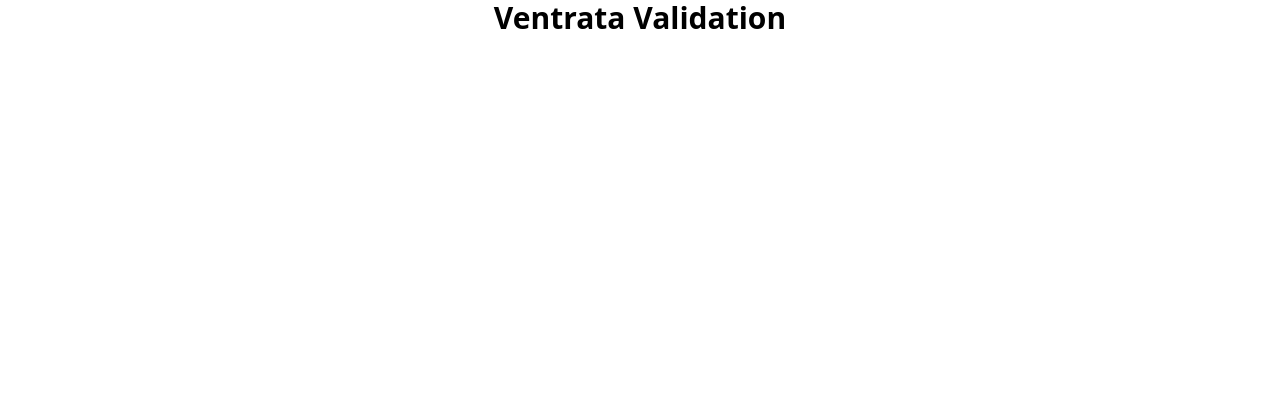
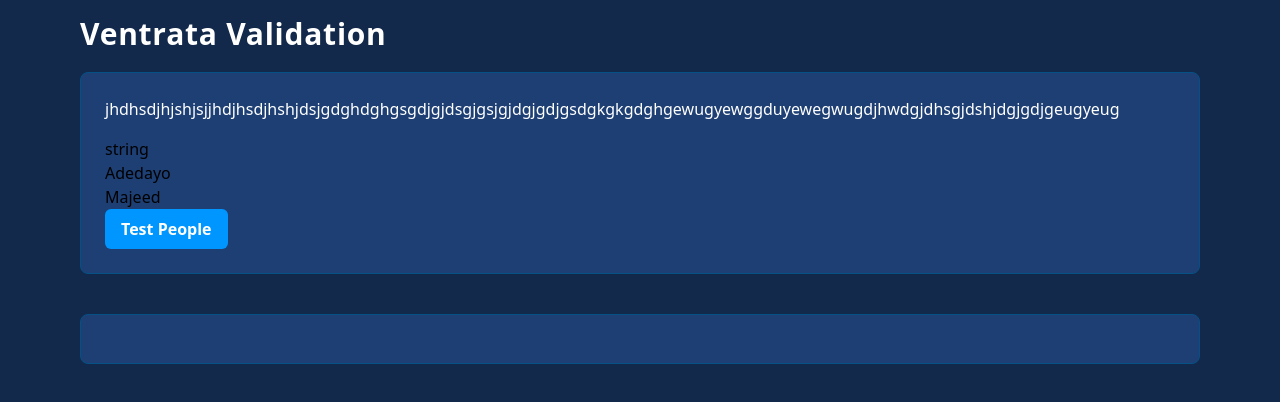
Before and after one commit to octotravel/octo-validator, a React (Create React App) app: page / in a window 1280 px wide. Shown: the top 402 px of the page. Built offline with nearby package versions, Linux system fonts and the light colour scheme.

Commit message:
context setup

```diff
--- a/src/App.tsx
+++ b/src/App.tsx
@@ -1,14 +1,20 @@
-import React from 'react';
-import './App.css';
-import Button from './components/button';
+import "./App.css";
+import Home from "./views/home";
+import { GlobalProvider,  } from "./context/globalState";
+
 
 function App() {
   return (
-    <div className="App">
-        <h1 className='text-3xl text-center font-bold capitalize text-blue-600'>
-          ventrata validation
-        </h1>
 
+    <div className="App min-h-screen  flex flex-wrap bg-primary relative">
+      <GlobalProvider>
+        <div className="md:container md:mx-auto px-4">
+          <h1 className="text-3xl tracking-wide mt-4 mb-4 font-bold capitalize text-text-base">
+            ventrata validation
+          </h1>
+          <Home />
+        </div>
+      </GlobalProvider>
     </div>
   );
 }
--- a/src/components/button.tsx
+++ b/src/components/button.tsx
@@ -1,12 +1,14 @@
-import React, { ReactNode } from "react";
+import React, { MouseEvent } from "react";
+import { IButton } from "../types";
 
-interface IButton {
-    children?: ReactNode
-}
 
-const Button:React.FC<IButton>  =({children, ...props})=>{
+const Button:React.FC<IButton>  =({children, onClick = () => {}, ...props})=>{
+    const handleOnClick = (e: MouseEvent<HTMLButtonElement>) => {
+        onClick(e);
+    };
+
     return (
-        <button className="rounded-md bg-primary hover:bg-hoverButton text-text-base px-3 py-1">
+        <button onClick={handleOnClick} className="rounded-md bg-button hover:bg-hoverButton text-text-base px-4 py-2 font-semibold hover:font-bold">
             {children}
         </button>
     )
--- /dev/null
+++ b/src/context/appReducer.tsx
@@ -0,0 +1,30 @@
+import { Flow, ProductContextType } from "../types";
+
+type ActionMap<M extends { [index: string]: any }> = {
+  [Key in keyof M]: M[Key] extends undefined
+    ? { type: Key }
+    : { type: Key; payload: M[Key] };
+};
+export enum Types {
+  Get = "GET PRODUCT",
+  Error = "GET PRODUCT",
+}
+
+
+type ProductPayload = {
+    type: 'GET_PRODUCTS'
+  payload: Flow
+};
+
+export type ProductActions =
+  ActionMap<ProductPayload>[keyof ActionMap<ProductPayload>];
+
+export const AppReducer = (state: ProductContextType, action: ProductPayload) => {
+  switch (action.type) {
+    // case 'GET_PRODUCTS':
+    //   return {...state};
+    default:
+      console.error(`Unhandled action type ${action.type}`);
+      return state;
+  }
+};
--- /dev/null
+++ b/src/context/globalState.tsx
@@ -0,0 +1,62 @@
+import React, { createContext, FC, useReducer } from "react";
+import { IContext, ProductContextType } from "../types";
+
+import { AppReducer } from "./appReducer";
+
+
+
+const initialState:ProductContextType = {
+  products: [
+    {
+  name: 'string',
+  success: true,
+  scenarios:[]
+  },
+  {
+    name: 'Adedayo',
+    success: true,
+    scenarios:[]
+    },
+    {
+      name: 'Majeed',
+      success: true,
+      scenarios:[]
+      }
+
+],
+};
+
+//create context
+const GlobalContext = createContext(initialState)
+
+// <{
+//   state: ProductContextType | [];
+//   dispatch: Dispatch<ProductActions>;
+// }>({ state: initialState, dispatch: () => null });
+
+// const mainReducer = (
+//   { products }: ProductContextType,
+//   action: ProductActions
+// ) => ({
+//   products: AppReducer(products, action)
+// });
+
+//provider component
+
+const GlobalProvider: FC<IContext> = ({ children }) => {
+  const [state, dispatch] = useReducer(AppReducer,initialState);
+
+  return (
+    <GlobalContext.Provider
+      value={{
+        products:state.products,
+
+      }}
+    >
+      {children}
+    </GlobalContext.Provider>
+  );
+};
+
+
+export { GlobalProvider, GlobalContext };
--- a/src/index.css
+++ b/src/index.css
@@ -1,6 +1,7 @@
 
-body {
+html,body {
   margin: 0;
+  overscroll-behavior: none;
   font-family: -apple-system, BlinkMacSystemFont, 'Segoe UI', 'Roboto', 'Oxygen',
     'Ubuntu', 'Cantarell', 'Fira Sans', 'Droid Sans', 'Helvetica Neue',
     sans-serif;
--- /dev/null
+++ b/src/types.d.ts
@@ -0,0 +1,32 @@
+
+import React, { ReactNode,MouseEvent } from "react";
+
+export interface IButton {
+    children?: ReactNode;
+    props?: any;
+    onClick?:
+        | ((event: React.MouseEvent<HTMLButtonElement>) => void)
+        | undefined;
+
+}
+export interface IContext {
+    children?: ReactNode;
+}
+
+
+export interface Scenario {
+  name: string;
+  success: boolean;
+  errors: string[];
+  data: Nullable<any>;
+}
+
+export interface Flow {
+  name: string;
+  success: boolean;
+  scenarios: Scenario[]
+}
+
+export type ProductContextType={
+    products:Flow[],
+}
--- /dev/null
+++ b/src/views/home.tsx
@@ -0,0 +1,34 @@
+import  { useContext, FC } from "react";
+import Button from "../components/button";
+import { GlobalContext } from "../context/globalState";
+import {  ProductContextType } from "../types";
+
+const Home: FC = () => {
+  const { products }: ProductContextType = useContext(GlobalContext);
+  const clickMe = () => {
+    console.log(products);
+  };
+
+  return (
+    <div>
+      <div className="grid grid-cols-1 mx-auto mb-7 mt-5">
+        <div className=" border border-darkSky w-full min-h-min p-6 bg-secondary  rounded-lg">
+          <div className="break-all mb-4 text-text-base">
+            jhdhsdjhjshjsjjhdjhsdjhshjdsjgdghdghgsgdjgjdsgjgsjgjdgjgdjgsdgkgkgdghgewugyewggduyewegwugdjhwdgjdhsgjdshjdgjgdjgeugyeug
+          </div>
+
+          {products.map((product) => {
+            return <div key={product.name}>{product.name}</div>;
+          })}
+
+          <Button onClick={clickMe}>Test People</Button>
+        </div>
+      </div>
+      <div className="grid grid-cols-1 mt-10 mx-auto mb-7 mt-5">
+        <div className=" border border-darkSky w-full min-h-min p-6 bg-secondary  rounded-lg"></div>
+      </div>
+    </div>
+  );
+};
+
+export default Home;
--- a/tailwind.config.js
+++ b/tailwind.config.js
@@ -3,11 +3,21 @@
   darkMode: false, // or 'media' or 'class'
   theme: {
     colors:{
-      primary:'#073642',
-      secondary:'red',
-      // button:'#073642',
-      hoverButton:'#05586e',
+      primary:'#13294b',
+      secondary:'#1d3f74',
+      button:'#0096FF',
+      darkSky:'#055085',
+      hoverButton:'#076cb3',
       "text-base":'white'
+    },
+    container:{
+      padding:{
+        DEFAULT:'1rem',
+        sm:'2rem',
+        lg:'4rem',
+        xl: '5rem',
+        '2xl':'6rem'
+      }
     },
     extend: {},
   },
```
